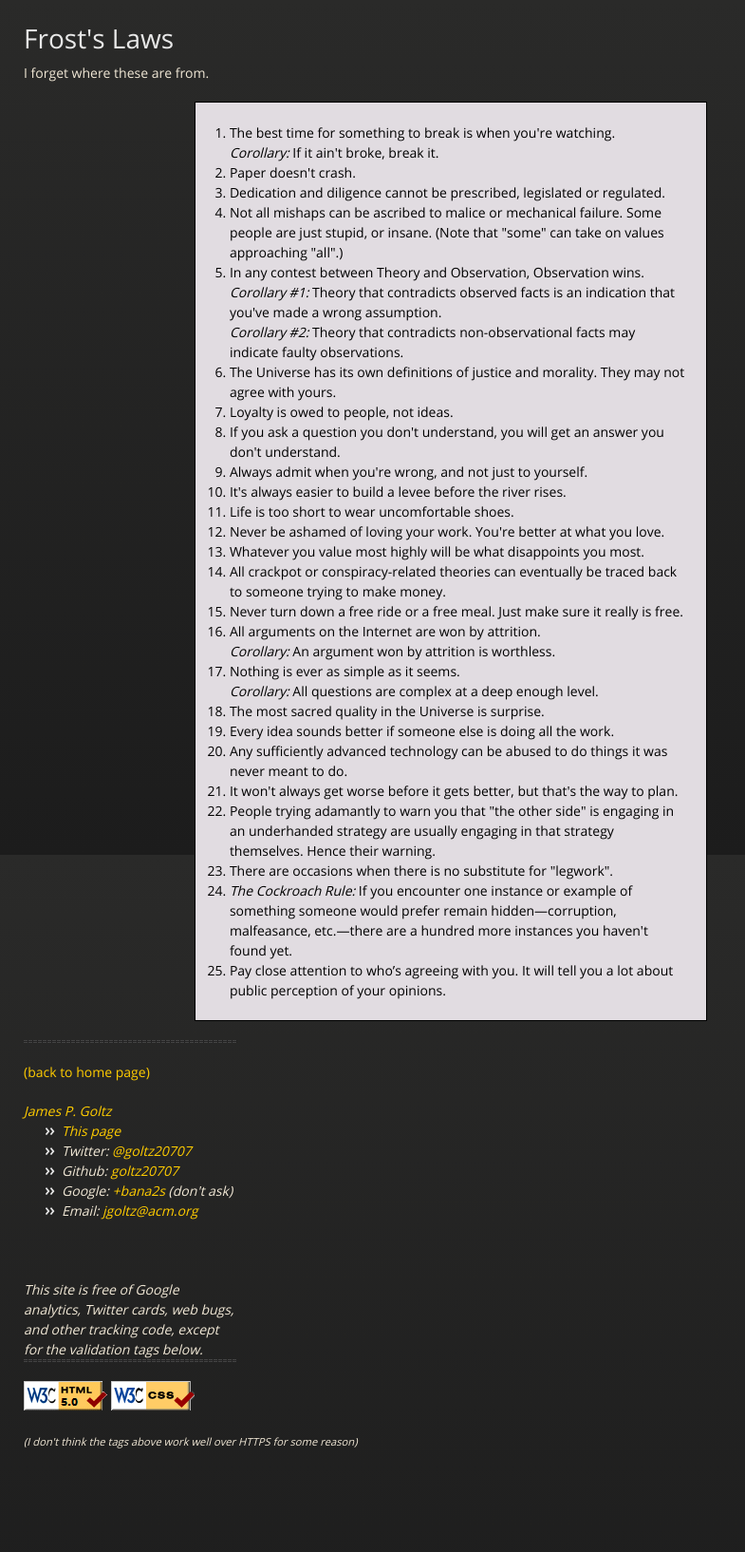
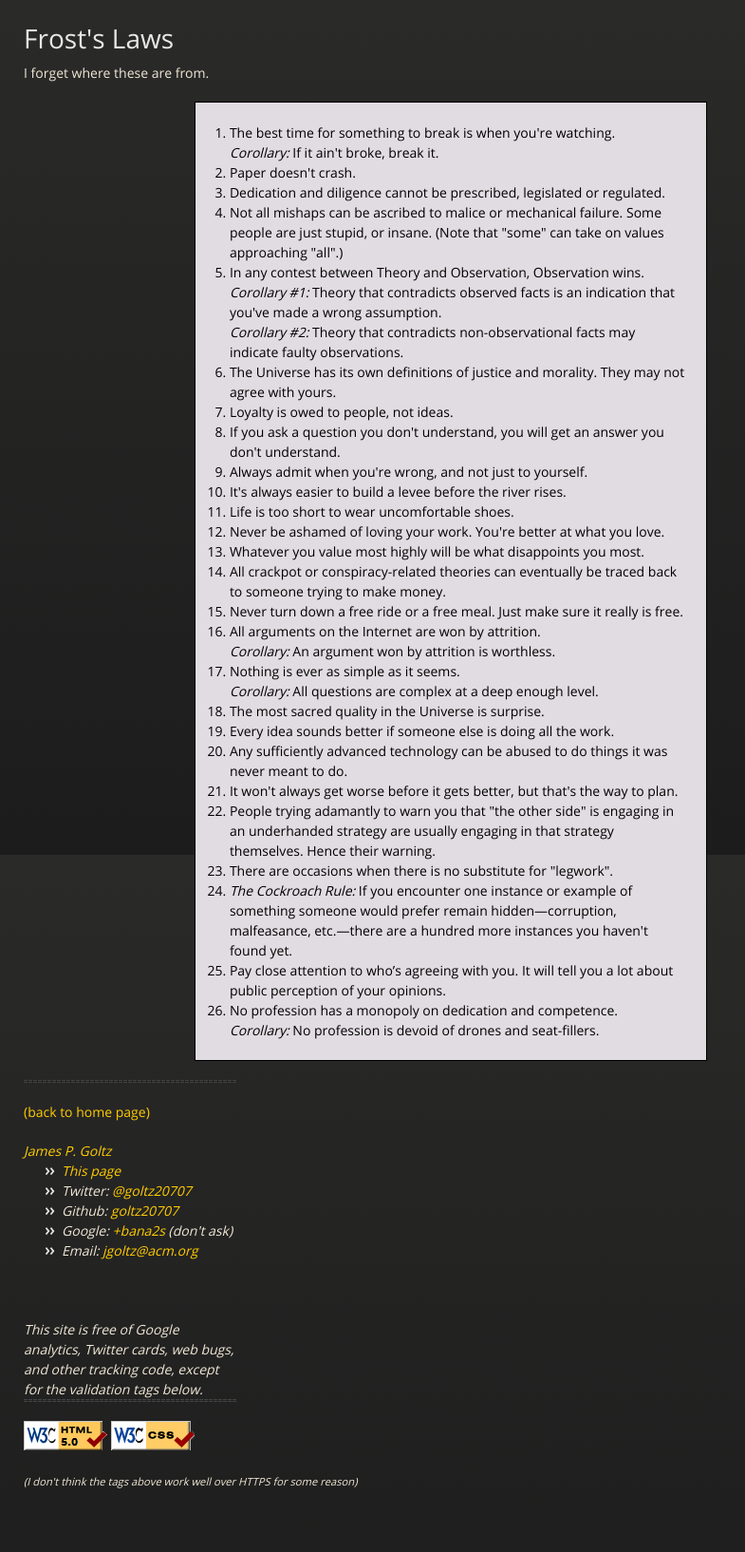
Before and after one commit to goltz20707/goltz20707.github.io, a Jekyll site: the page built from laws.html, in a window 1280 px wide. Shown: the whole page at 95% size, without its empty margins (0-785 px from the left). Built offline with Jekyll 4.4.1, drawn with Linux system fonts in a browser that asks for light colours; before the commit the page ends 1592 px from its top, so only the background shows below that.

Commit message:
Addition

```diff
--- a/laws.html
+++ b/laws.html
@@ -62,5 +62,8 @@ title: "Frost's Laws"
 	hidden&mdash;corruption, malfeasance, etc.&mdash;there are a
 	hundred more instances you haven't found yet.</li>
       <li>Pay close attention to who’s agreeing with you.  It will
-      tell you a lot about public perception of your opinions.</li>
+	tell you a lot about public perception of your opinions.</li>
+      <li>No profession has a monopoly on dedication and competence.<br/>
+	<em>Corollary:</em> No profession is devoid of drones and
+	seat-fillers.</li>
     </ol>
```
